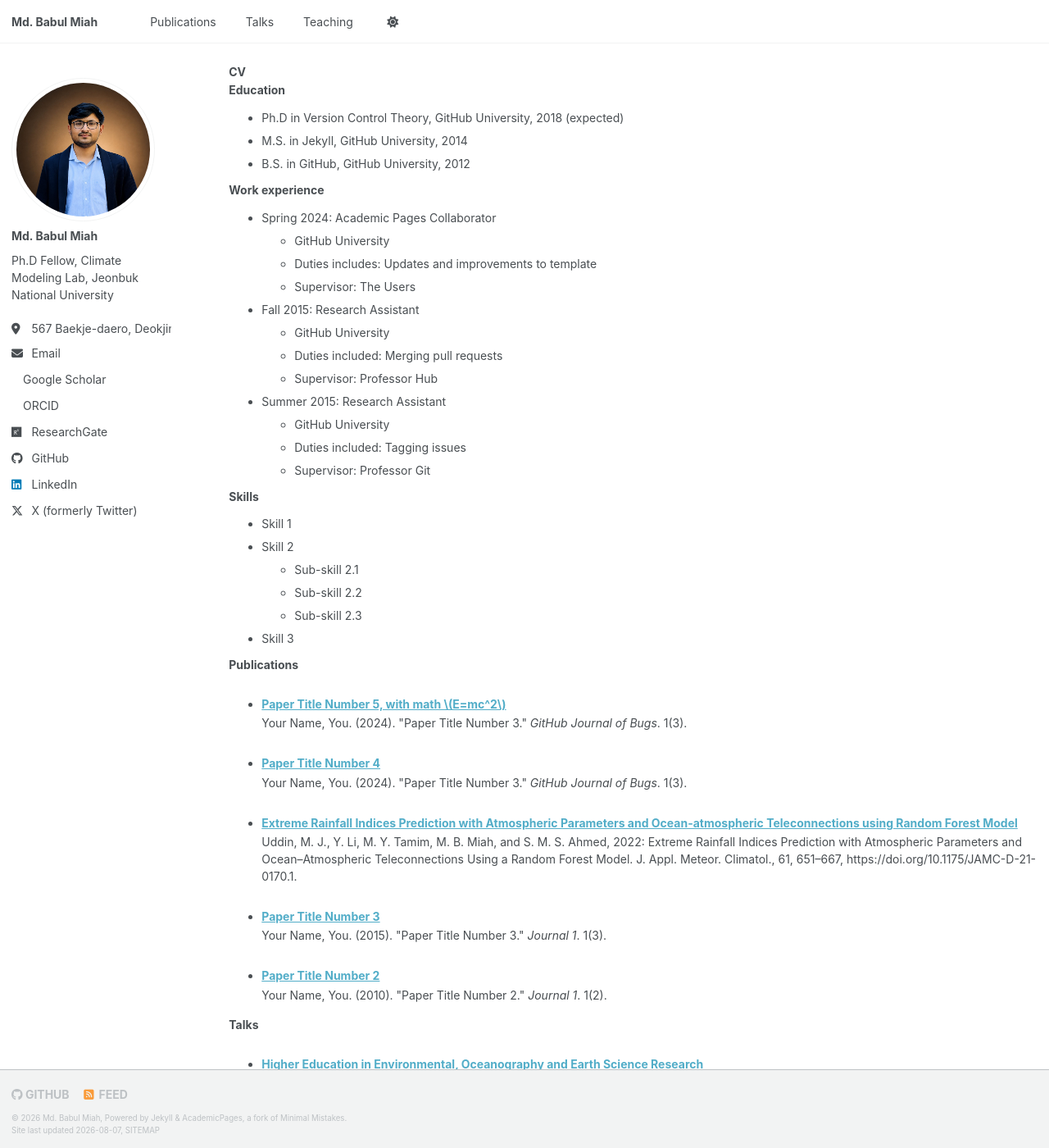
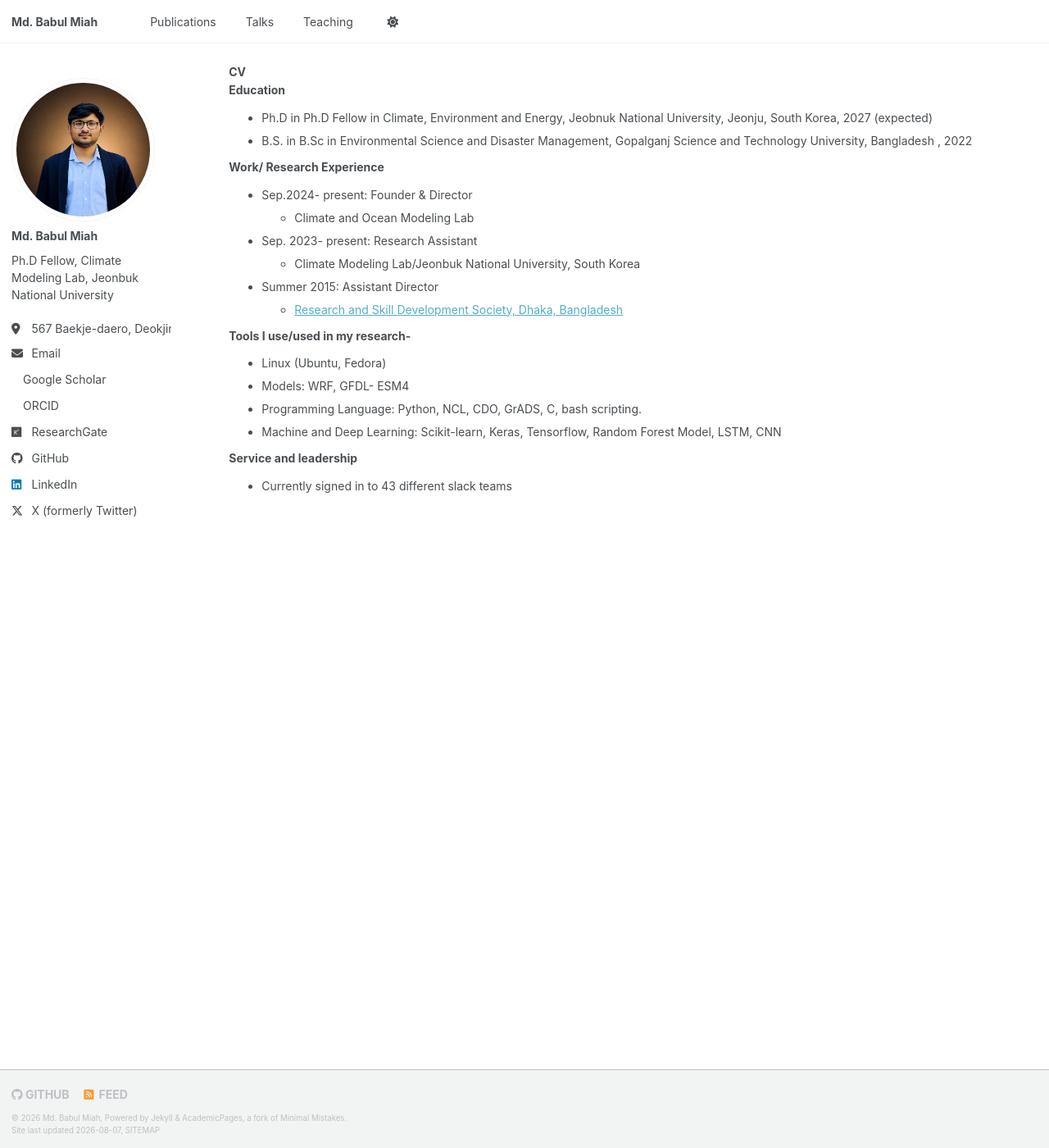
Before and after one commit to mbm-phd/mbm-phd.github.io, a Jekyll site: the page built from _pages/cv.md, in a window 1280 px wide and 1400 px high. Shown: the whole window at 82% size. Built offline with Jekyll 4.4.1, drawn with Linux system fonts in a browser that asks for light colours; a style sheet for code colours, icons or effects is not loaded; some of the changed text lies outside the part shown.

Commit message:
Update cv.md

```diff
--- a/_pages/cv.md
+++ b/_pages/cv.md
@@ -11,53 +11,26 @@
 
 Education
 ======
-* Ph.D in Version Control Theory, GitHub University, 2018 (expected)
-* M.S. in Jekyll, GitHub University, 2014
-* B.S. in GitHub, GitHub University, 2012
+* Ph.D in Ph.D Fellow in  Climate, Environment and Energy, Jeobnuk National University, Jeonju, South Korea, 2027 (expected)
+* B.S. in B.Sc in  Environmental Science and Disaster Management, Gopalganj Science and Technology University, Bangladesh , 2022
 
-Work experience
+Work/ Research Experience
 ======
-* Spring 2024: Academic Pages Collaborator
-  * GitHub University
-  * Duties includes: Updates and improvements to template
-  * Supervisor: The Users
+* Sep.2024- present: Founder & Director
+  * Climate and Ocean Modeling Lab
 
-* Fall 2015: Research Assistant
-  * GitHub University
-  * Duties included: Merging pull requests
-  * Supervisor: Professor Hub
+* Sep. 2023- present: Research Assistant
+  * Climate Modeling Lab/Jeonbuk National University, South Korea
 
-* Summer 2015: Research Assistant
-  * GitHub University
-  * Duties included: Tagging issues
-  * Supervisor: Professor Git
+* Summer 2015: Assistant Director
+  * [Research and Skill Development Society, Dhaka, Bangladesh](https://rsds-bd.org/assistant-director/)
 
-Skills
+Tools I use/used in my research-
 ======
-* Skill 1
-* Skill 2
-  * Sub-skill 2.1
-  * Sub-skill 2.2
-  * Sub-skill 2.3
-* Skill 3
-
-Publications
-======
-  <ul>{% for post in site.publications reversed %}
-    {% include archive-single-cv.html %}
-  {% endfor %}</ul>
-
-Talks
-======
-  <ul>{% for post in site.talks reversed %}
-    {% include archive-single-talk-cv.html  %}
-  {% endfor %}</ul>
-
-Teaching
-======
-  <ul>{% for post in site.teaching reversed %}
-    {% include archive-single-cv.html %}
-  {% endfor %}</ul>
+* Linux (Ubuntu, Fedora)
+* Models: WRF,  GFDL- ESM4
+* Programming Language: Python, NCL, CDO, GrADS, C, bash scripting.
+* Machine and Deep Learning: Scikit-learn,  Keras, Tensorflow, Random Forest Model, LSTM, CNN
 
 Service and leadership
 ======
```
